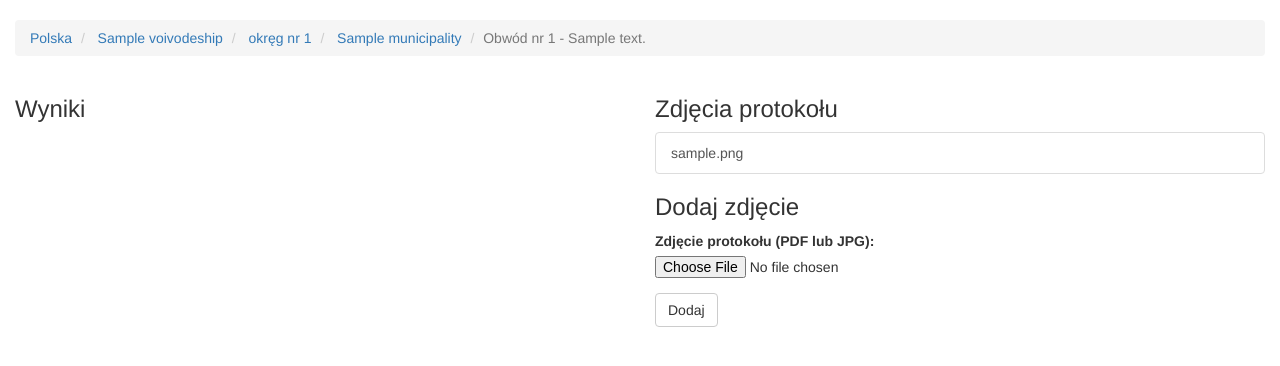
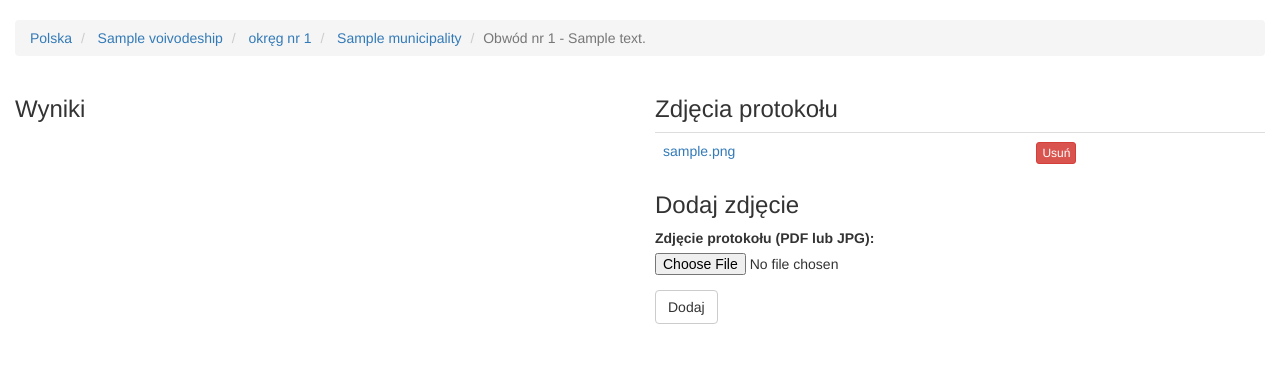
Before and after one commit to lraszkiewicz/www, a Django app: a page that uses zadanie2/templates/elections/place.html in a window 1280 px wide. Shown: the part 52-418 px from the top of the page. Run offline with Django 3.2, Linux system fonts and the light colour scheme; tables that the repository leaves empty hold one stand-in row (values such as "Sample post"); some libraries are stand-ins or nearby versions; some web fonts are replaced.

Commit message:
Prettier file showing in view

```diff
--- a/zadanie2/elections/forms.py
+++ b/zadanie2/elections/forms.py
@@ -1,3 +1,5 @@
+import os
+
 from django import forms
 from django.db.models import Sum
 
@@ -37,8 +39,15 @@ class PlaceEditForm(forms.Form):
         if valid_ballots + int(cleaned_data['spoilt_ballots']) > int(cleaned_data['issued_ballots']):
             raise forms.ValidationError('Oddano więcej głosów niż wydano kart.')
         if int(cleaned_data['issued_ballots']) > cleaned_data['eligible_voters']:
-            raise forms.ValidationError('Wydano więcej kart niż było osób uprawnionych do głosowania')
+            raise forms.ValidationError('Wydano więcej kart niż było osób uprawnionych do głosowania.')
 
 
 class ProtocolUploadForm(forms.Form):
     file = forms.FileField(label='Zdjęcie protokołu (PDF lub JPG)')
+
+    def clean(self):
+        cleaned_data = super(ProtocolUploadForm, self).clean()
+        filename = cleaned_data['file'].name
+        ext = os.path.splitext(filename)[1].lower()
+        if ext not in ['.jpg', '.jpeg', '.pdf']:
+            raise forms.ValidationError('Niedozwolone rozszerzenie pliku.')
--- a/zadanie2/elections/models.py
+++ b/zadanie2/elections/models.py
@@ -77,3 +77,6 @@ def protocol_file_path(instance, filename):
 class ProtocolFile(models.Model):
     place = models.ForeignKey('Place')
     file = models.FileField(upload_to=protocol_file_path)
+
+    def __str__(self):
+        return os.path.basename(self.file.name)
--- a/zadanie2/templates/elections/place.html
+++ b/zadanie2/templates/elections/place.html
@@ -31,11 +31,14 @@
         <div class="col-md-6">
             <h3>Zdjęcia protokołu</h3>
             {% if protocols %}
-                <div class="list-group">
+                <table class="table table-hover">
                     {% for url, name in protocols %}
-                        <a href="{{ url }}" class="list-group-item">{{ name }}</a>
+                        <tr>
+                            <td><a href="{{ url }}">{{ name }}</a></td>
+                            <td><a href="." class="btn btn-danger btn-xs">Usuń</a></td>
+                        </tr>
                     {% endfor %}
-                </div>
+                </table>
             {% else %}
                 <p>Brak zdjęć protokołu w tym obwodzie.</p>
             {% endif %}
```
Also changed, not shown: zadanie2/media/elections/protocols/protokol1_23697.jpg (added), 1 other file.
